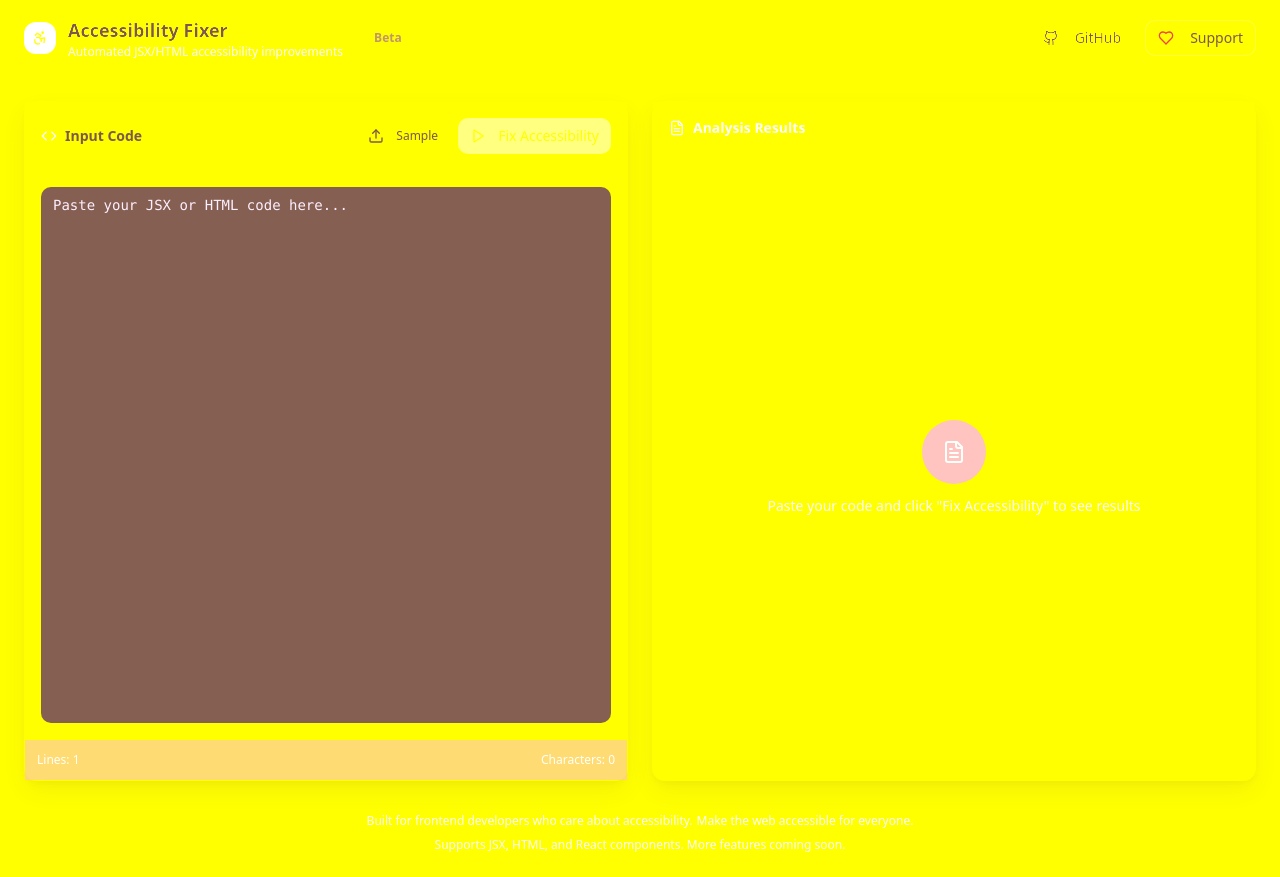
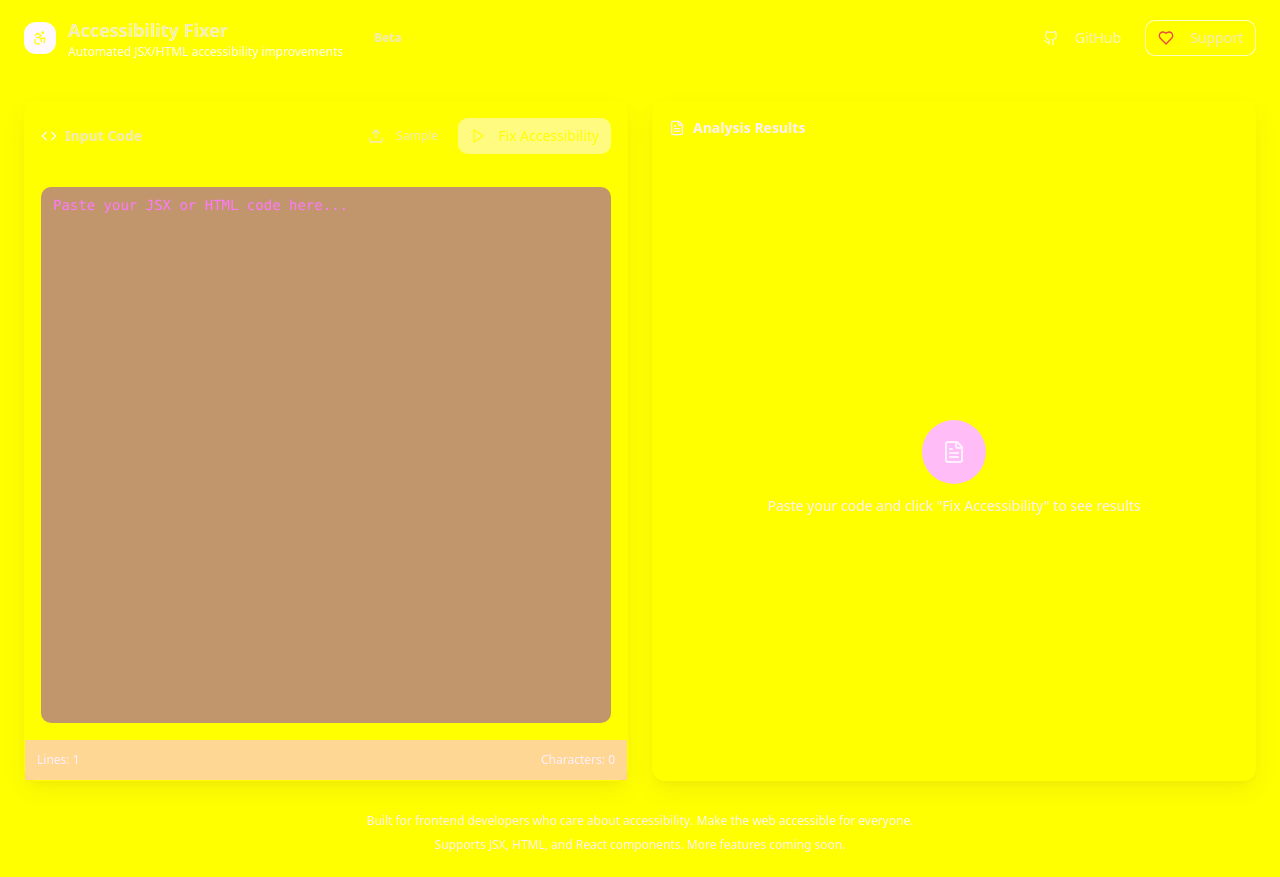
Before and after one commit to shwtnair1/jsx-access-aid, a React (Vite) app: page / in a window 1280 px wide. Built offline with nearby package versions, Linux system fonts and the light colour scheme.

Commit message:
Refactor: Adjust color palette
Update the color scheme to be less bright, focusing on a more muted and professional aesthetic. This involves modifying the primary and background color definitions in the Tailwind CSS configuration and global styles.

```diff
--- a/src/index.css
+++ b/src/index.css
@@ -7,18 +7,18 @@
 @layer base {
   :root {
     /* Core Colors */
-    --background: 249 250 251;  /* Cool gray-50 */
-    --foreground: 17 24 39;     /* Gray-900 */
+    --background: 248 250 252;  /* Slate-50 - softer */
+    --foreground: 51 65 85;     /* Slate-700 - less harsh */
 
     /* Code Theme */
-    --code-background: 15 23 42;  /* Slate-900 */
-    --code-foreground: 248 250 252;  /* Slate-50 */
-    --code-muted: 100 116 139;   /* Slate-500 */
+    --code-background: 30 41 59;  /* Slate-700 - lighter */
+    --code-foreground: 226 232 240;  /* Slate-200 */
+    --code-muted: 148 163 184;   /* Slate-400 */
 
     /* Brand Colors */
-    --primary: 236 72 153;       /* Pink-500 - Creative tech vibe */
+    --primary: 99 102 241;       /* Indigo-500 - calmer */
     --primary-foreground: 255 255 255;
-    --primary-glow: 249 168 212; /* Pink-300 */
+    --primary-glow: 165 180 252; /* Indigo-300 */
 
     /* Status Colors */
     --success: 34 197 94;        /* Green-500 */
@@ -30,30 +30,30 @@
 
     /* UI Elements */
     --card: 255 255 255;         /* White */
-    --card-foreground: 17 24 39; /* Gray-900 */
-    --border: 229 231 235;       /* Gray-200 */
-    --input: 243 244 246;        /* Gray-100 */
-    --muted: 156 163 175;        /* Gray-400 */
-    --muted-foreground: 75 85 99; /* Gray-600 */
-    --accent: 240 245 255;       /* Blue-50 */
-    --accent-foreground: 17 24 39; /* Gray-900 */
-    --ring: 236 72 153;          /* Primary pink */
+    --card-foreground: 51 65 85; /* Slate-700 - softer */
+    --border: 226 232 240;       /* Slate-200 - softer */
+    --input: 248 250 252;        /* Slate-50 - softer */
+    --muted: 148 163 184;        /* Slate-400 */
+    --muted-foreground: 100 116 139; /* Slate-500 */
+    --accent: 241 245 249;       /* Slate-100 - softer */
+    --accent-foreground: 51 65 85; /* Slate-700 */
+    --ring: 99 102 241;          /* Primary indigo */
 
     /* Secondary Colors */
-    --secondary: 241 245 249;    /* Slate-100 */
-    --secondary-foreground: 30 41 59; /* Slate-700 */
+    --secondary: 248 250 252;    /* Slate-50 - softer */
+    --secondary-foreground: 51 65 85; /* Slate-700 */
 
     /* Destructive */
-    --destructive: 239 68 68;    /* Red-500 */
+    --destructive: 220 38 127;   /* Pink-700 - less harsh */
     --destructive-foreground: 255 255 255;
 
     /* Popover */
     --popover: 255 255 255;      /* White */
-    --popover-foreground: 17 24 39; /* Gray-900 */
+    --popover-foreground: 51 65 85; /* Slate-700 */
 
     /* Gradients */
-    --gradient-primary: linear-gradient(135deg, hsl(236 72% 153%), hsl(249 168% 212%));
-    --gradient-code: linear-gradient(135deg, hsl(15 23% 42%), hsl(30 41% 59%));
+    --gradient-primary: linear-gradient(135deg, hsl(237 61% 67%), hsl(238 63% 75%));
+    --gradient-code: linear-gradient(135deg, hsl(215 28% 44%), hsl(215 20% 65%));
 
     /* Shadows */
     --shadow-elegant: 0 10px 25px -3px hsl(17 24% 39% / 0.1), 0 4px 6px -2px hsl(17 24% 39% / 0.05);
```
Also changed, not shown: 1 other file (tests, documents, lock files or other folders).
